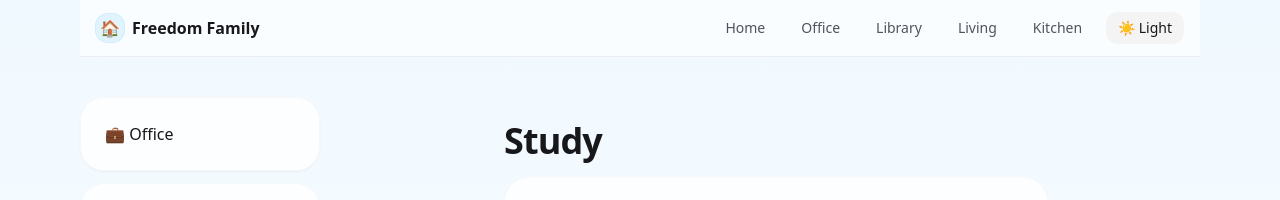
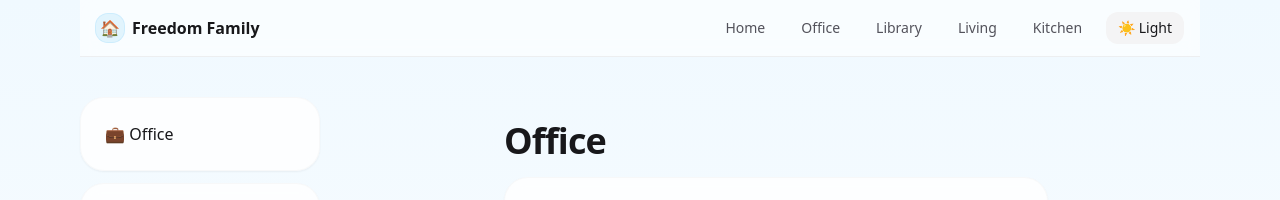
Before and after one commit to talormayde/Freedomfamily, a Next.js app: page /study in a window 1280 px wide. Shown: the top 200 px of the page. Built offline with nearby package versions, Linux system fonts and the light colour scheme.

Commit message:
Update page.tsx

```diff
--- a/app/study/page.tsx
+++ b/app/study/page.tsx
@@ -2,10 +2,10 @@
 import Link from 'next/link';
 import { Card, Page } from '@/components/ui';
 
-export default function StudyHome() {
+export default function OfficeHome() {
   return (
     <Page>
-      <h1>Study</h1>
+      <h1>Office</h1>
       <div className="mt-4 grid gap-4">
         <Card>
           <div className="flex items-center justify-between">
@@ -13,7 +13,7 @@ export default function StudyHome() {
               <h3 className="text-lg font-semibold">List Builder</h3>
               <p className="text-sm text-zinc-600 dark:text-zinc-300">Prospects, pipeline, and follow-ups.</p>
             </div>
-            <Link href="/study/list-builder" className="btn bg-sky-600 text-white">Open</Link>
+            <Link href="/office/list-builder" className="btn bg-sky-600 text-white">Open</Link>
           </div>
         </Card>
 
```
